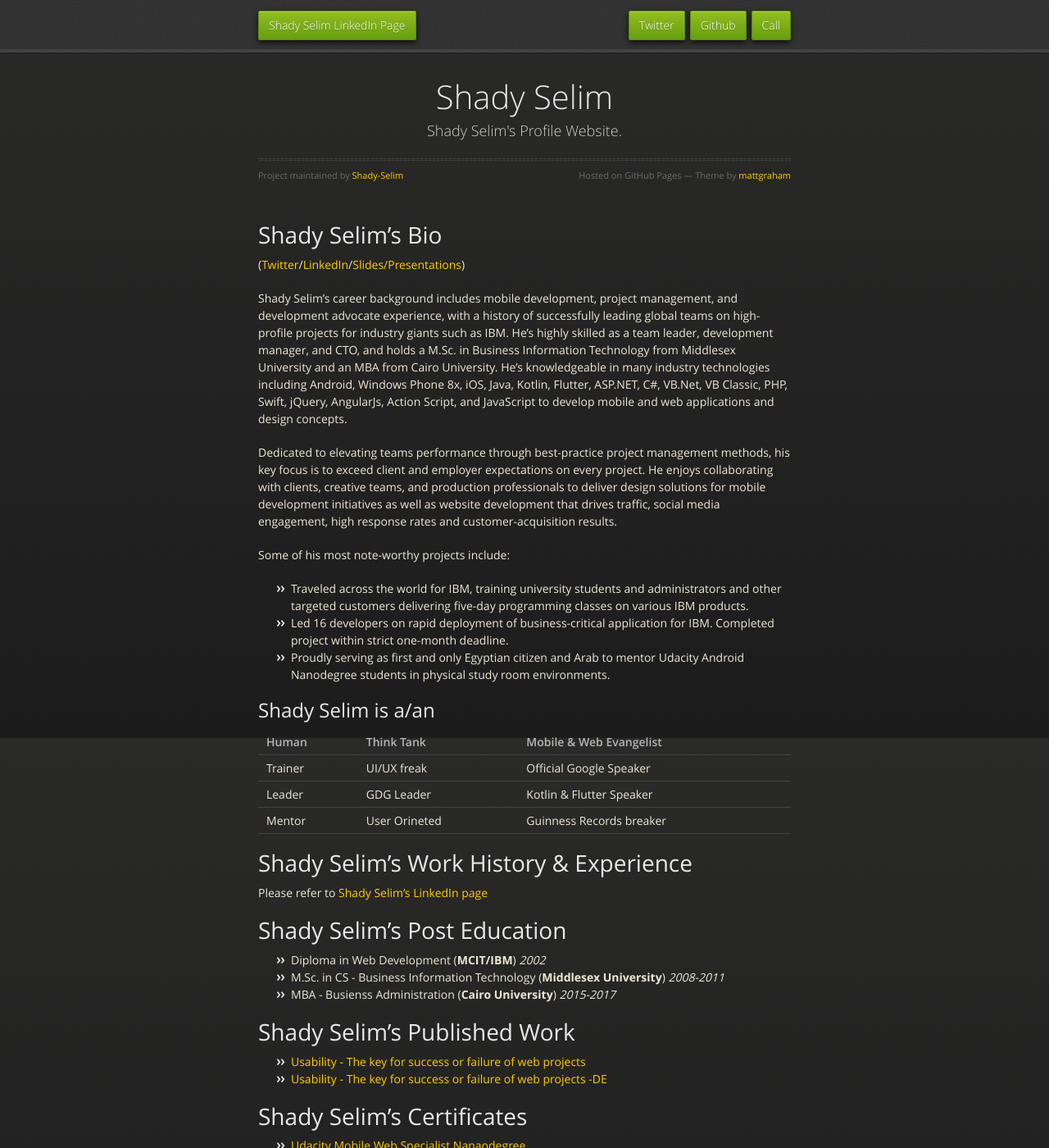
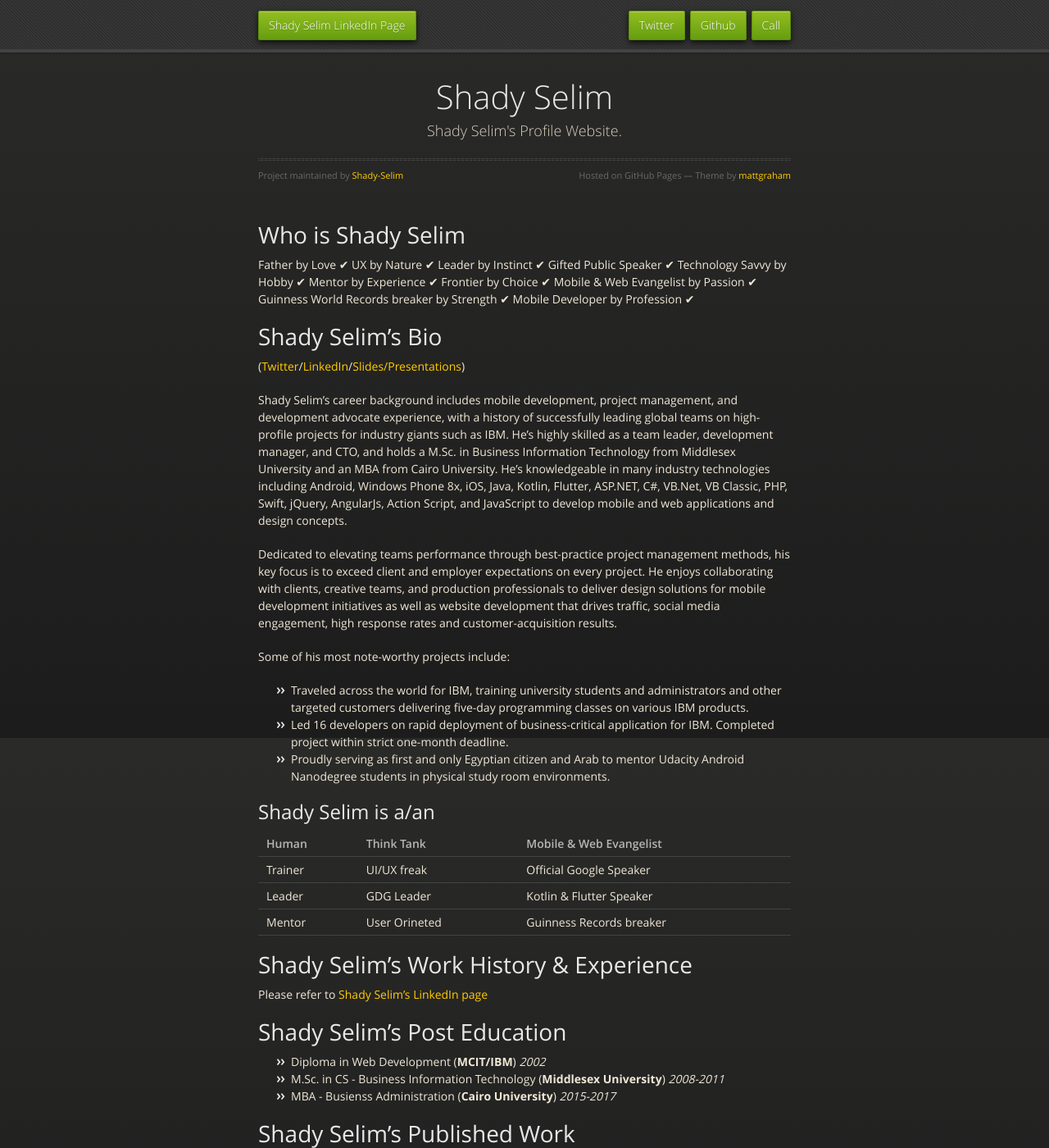
Before and after one commit to Shady-Selim/shady-selim.github.io, a Jekyll site: the page built from index.md, in a window 1280 px wide and 1400 px high. Shown: the whole window at 82% size. Built offline with Jekyll 4.4.1, drawn with Linux system fonts in a browser that asks for light colours; our own code applies the rules of GitHub Pages for plain Markdown files; some of the changed text lies outside the part shown.

Commit message:
Update index.md

```diff
--- a/index.md
+++ b/index.md
@@ -1,6 +1,19 @@
 ---
 layout: default
 ---
+
+# Who is Shady Selim
+Father by Love ✔
+UX by Nature ✔
+Leader by Instinct ✔
+Gifted Public Speaker ✔
+Technology Savvy by Hobby ✔
+Mentor by Experience ✔
+Frontier by Choice ✔
+Mobile & Web Evangelist by Passion ✔
+Guinness World Records breaker by Strength ✔
+Mobile Developer by Profession ✔
+
 
 # Shady Selim's Bio
 ([Twitter](https://twitter.com/dr_Shady_Selim)/[LinkedIn](https://www.linkedin.com/in/shadyselim)/[Slides/Presentations](https://www.slideshare.net/bagaa))
```
Also changed, not shown: other parts of index.md (+7 -0 lines).
